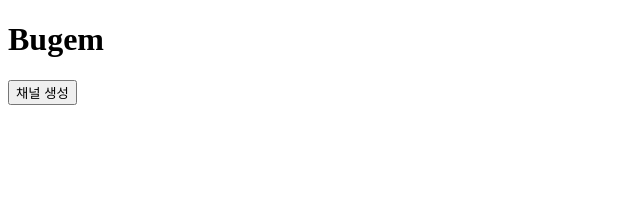
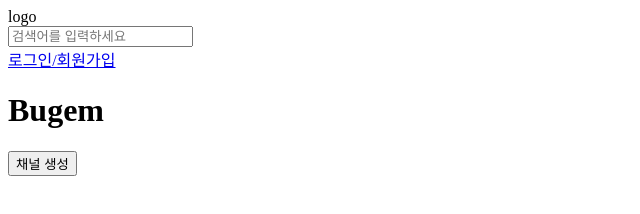
Before and after one commit to ParkEunwoo/bugem, a website: page public/index.html in a window 1280 px wide. Shown: the whole page, without its empty margins (0-640 px from the left). Drawn offline with Linux system fonts and the light colour scheme.

Commit message:
gnb 마크업

```diff
--- a/public/index.html
+++ b/public/index.html
@@ -6,9 +6,17 @@
   <title>Bugem</title>
 </head>
 <body>
+  <header class="gnb">
+    <div>logo</div>
+    <input type="text" placeholder="검색어를 입력하세요">
+    <div><a href="auth/login">로그인/회원가입</a></div>
+  </header>
   <h1>Bugem</h1>
   <form method="POST" action="/channel/create" id="form">
     <input type="submit" value="채널 생성" />
   </form>
+  <section>
+
+  </section>
 </body>
 </html>
```
Also changed, not shown: public/login.html (+1 -0 lines).
